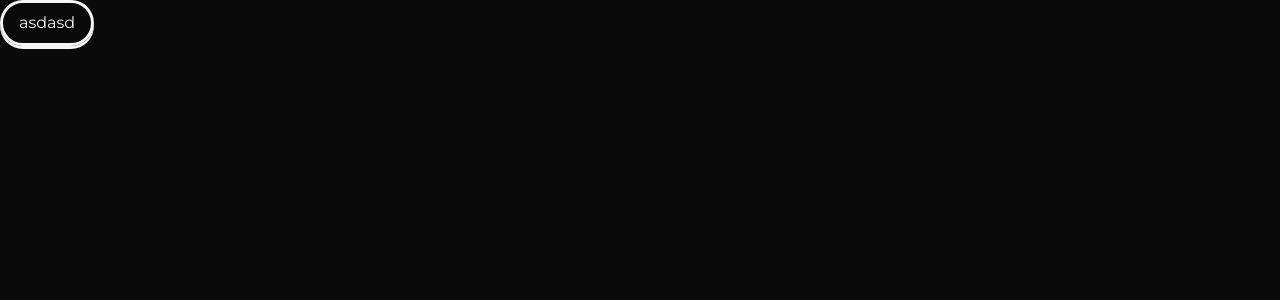
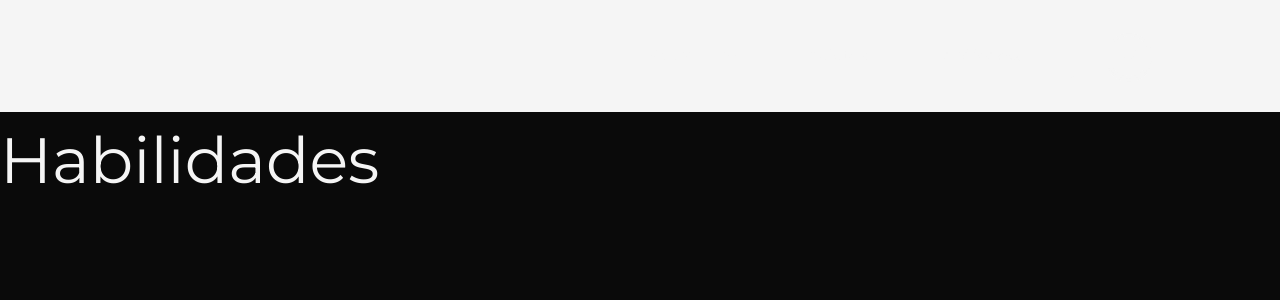
Before and after one commit to vinny-rbs/developer-portfolio-vue, a Vue app in the folder DeveloperPortfolio/: page /ability in a window 1280 px wide. Shown: the top 300 px of the page. Built offline with nearby package versions, Linux system fonts and the light colour scheme.

Commit message:
feature|bugs/Bug fixes for the header, routes configured.

```diff
--- a/DeveloperPortfolio/src/Views/Ability.vue
+++ b/DeveloperPortfolio/src/Views/Ability.vue
@@ -1,5 +1,10 @@
-<script setup></script>
+<script setup>
+
+    import TheHeader from '@/components/Layout/TheHeader.vue';
+
+</script>
 
 <template>
+    <TheHeader />
     <h1>Habilidades</h1>
 </template>
--- a/DeveloperPortfolio/src/Views/About.vue
+++ b/DeveloperPortfolio/src/Views/About.vue
@@ -6,4 +6,5 @@
 
 <template>
     <TheHeader />
+    <h1>Sobre mim</h1>
 </template>
--- a/DeveloperPortfolio/src/Views/NotFound.vue
+++ b/DeveloperPortfolio/src/Views/NotFound.vue
@@ -5,9 +5,15 @@
 </script>
 
 <template>
-    <DefaultButton content="asdasd">
-        <template #content>
-            <ButtonContent label="asdasd" />
-        </template>
-    </DefaultButton>
+    <div class="flex w-dvw h-dvh justify-center items-center flex-col gap-6">
+        <h1>Erro 404</h1>
+        <p>Pagina não encontrada...</p>
+        <RouterLink to="/">
+            <DefaultButton>
+                <template #content>
+                    <ButtonContent label="Voltar para a página inicial" />
+                </template>
+            </DefaultButton>
+        </RouterLink>
+    </div>
 </template>
--- a/DeveloperPortfolio/src/Views/Projects.vue
+++ b/DeveloperPortfolio/src/Views/Projects.vue
@@ -1,5 +1,11 @@
-<script setup></script>
+<script setup>
+
+    import TheHeader from '@/components/Layout/TheHeader.vue';
+
+
+</script>
 
 <template>
+    <TheHeader />
     <h1>Projetos</h1>
 </template>
--- a/DeveloperPortfolio/src/components/UI/Navbar.vue
+++ b/DeveloperPortfolio/src/components/UI/Navbar.vue
@@ -1,20 +1,21 @@
 <script setup>
 
-    import { ref } from 'vue';
     import { RouterLink } from 'vue-router';
-
-    let liActive = ref("Sobre mim")
 
 </script>
 
 <template>
     <nav class="flex w-full h-full items-center flex-row-reverse border-dashed">
         <ul class="flex justify-around items-center gap-[clamp(2rem,8vw,4rem)]">
-            <RouterLink to="/" >
-                <li @click="liActive='Sobre mim'" :class="liActive === 'Sobre mim' ? 'active' : ''">Sobre mim</li>
+            <RouterLink to="/" active-class="active">
+                <li>Sobre mim</li>
             </RouterLink>
-            <li @click="liActive='Projetos'"  :class="liActive === 'Projetos' ? 'active' : ''">Projetos</li>
-            <li @click="liActive='Habilidades'"  :class="liActive === 'Habilidades' ? 'active' : ''">Habilidades</li>
+            <RouterLink to="/projects" active-class="active">
+                <li>Projetos</li>
+            </RouterLink>
+            <RouterLink to="/ability" active-class="active">
+                <li>Habilidades</li>
+            </RouterLink>
         </ul>
     </nav>
 </template>
--- a/DeveloperPortfolio/src/routers/router.js
+++ b/DeveloperPortfolio/src/routers/router.js
@@ -9,12 +9,12 @@ const router = createRouter({
       component: () => import('@/Views/About.vue'),
     },
     {
-      path: '/',
+      path: '/projects',
       name: 'projects',
       component: () => import('@/Views/Projects.vue'),
     },
     {
-      path: '/',
+      path: '/ability',
       name: 'ability',
       component: () => import('@/Views/ability.vue'),
     },
```
